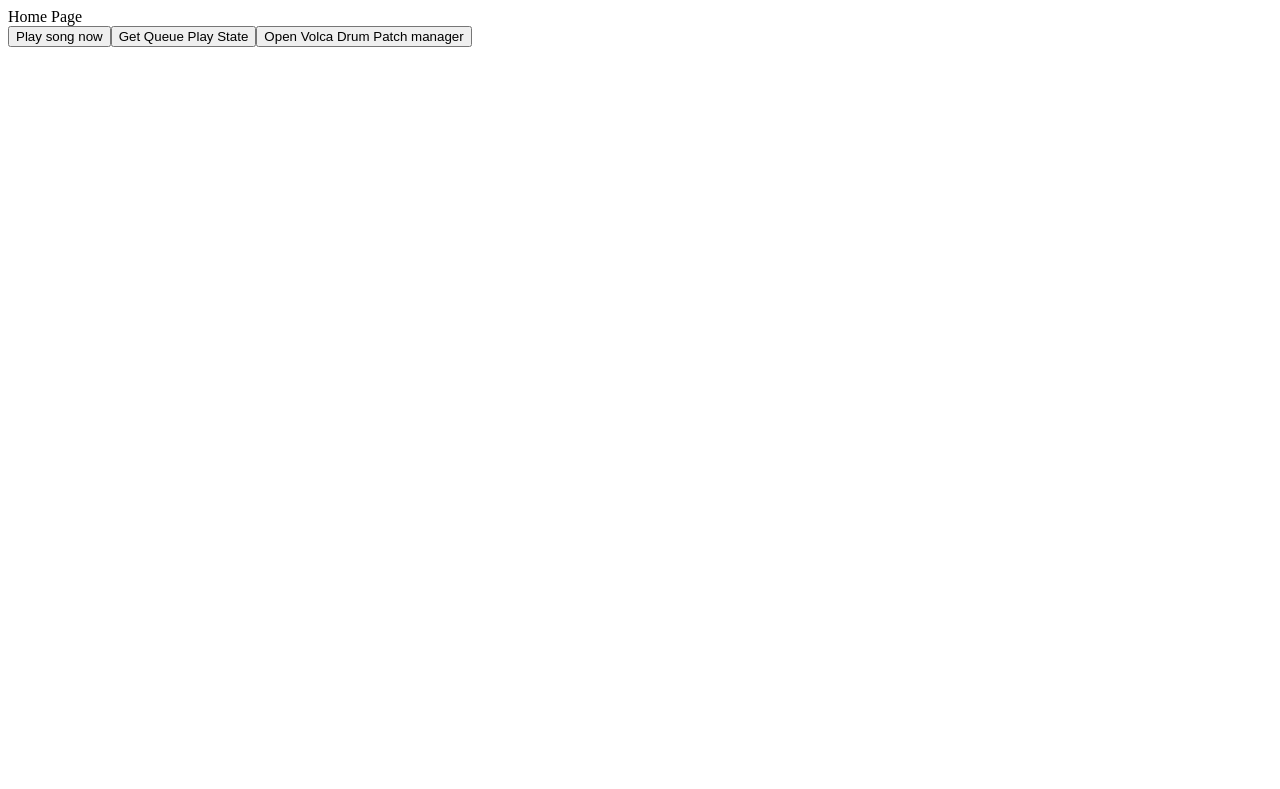
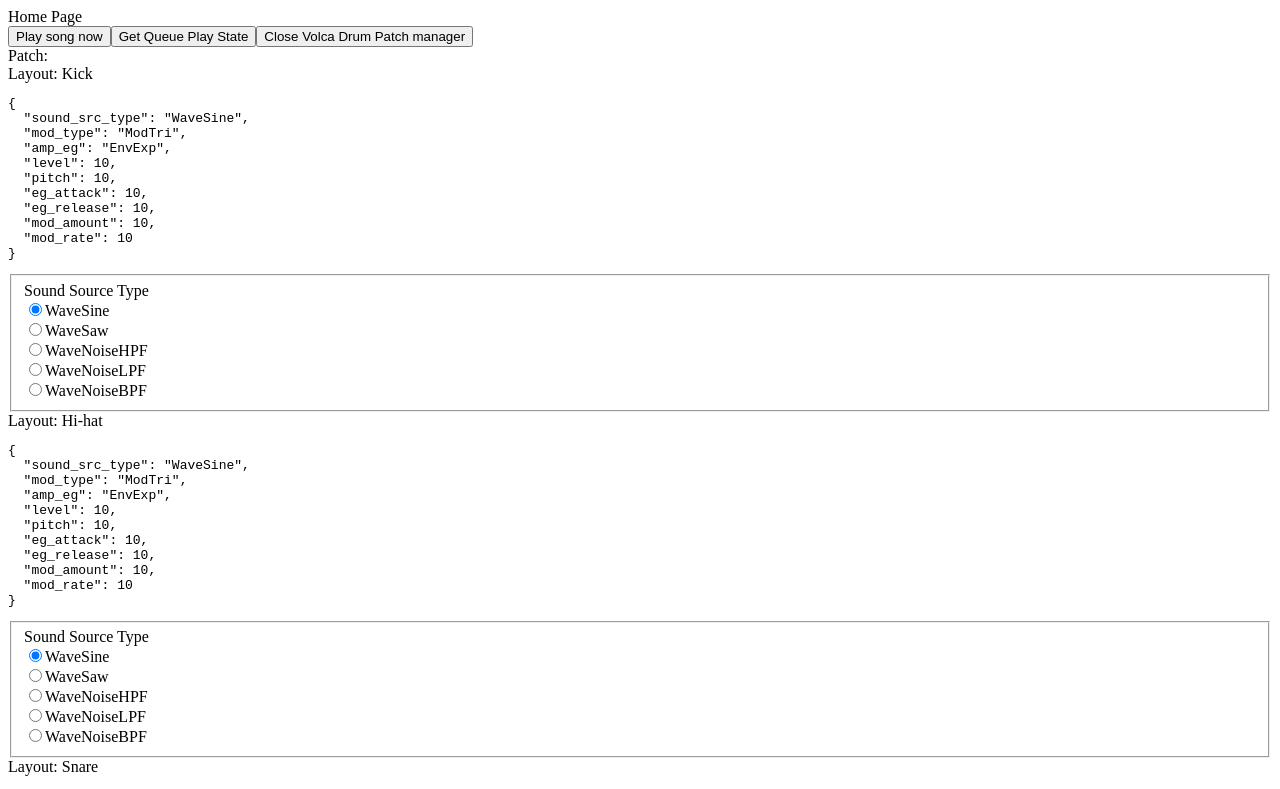
Before and after one commit to umbertoloria/digi-player-front, a React (Vite) app: page / in a window 1280 px wide. Shown: the top 789 px of the page. Built offline with nearby package versions, Linux system fonts and the light colour scheme; no server answers.

Commit message:
Volca Drum Patch Editor manages Sound Source Types

```diff
--- a/src/components/patch/VolcaDrumPatchLayoutEditor.tsx
+++ b/src/components/patch/VolcaDrumPatchLayoutEditor.tsx
@@ -1,5 +1,8 @@
 import { FC } from 'react'
-import { YamlPatchLayout } from '../../lib/volca_drum_patch.ts'
+import {
+  YamlPatchLayout,
+  YamlPatchLayoutSoundSrcType,
+} from '../../lib/volca_drum_patch.ts'
 
 export const VolcaDrumPatchLayoutEditor: FC<{
   title: string
@@ -9,9 +12,110 @@ export const VolcaDrumPatchLayoutEditor: FC<{
   return (
     <>
       <div>Layout: {title}</div>
+      <form>
+        <pre>{JSON.stringify(layout, null, 2)}</pre>
+        <fieldset>
+          <InputSoundSourceType
+            sourceSrcType={layout.sound_src_type}
+            setSourceSrcType={newValue => {
+              setLayout({
+                ...layout,
+                sound_src_type: newValue,
+              })
+            }}
+          />
+        </fieldset>
+      </form>
+    </>
+  )
+}
+
+const InputSoundSourceType: FC<{
+  sourceSrcType: YamlPatchLayoutSoundSrcType
+  setSourceSrcType: (sourceSrcType: YamlPatchLayoutSoundSrcType) => void
+}> = ({ sourceSrcType, setSourceSrcType }) => {
+  return (
+    <>
       <div>
-        <pre>{JSON.stringify(layout, null, 2)}</pre>
+        <label>Sound Source Type</label>
+        <div>
+          <RadioLabel
+            name='sound_source_type'
+            value='WaveSine'
+            label='WaveSine'
+            checked={sourceSrcType == 'WaveSine'}
+            onChecked={() => {
+              setSourceSrcType('WaveSine')
+            }}
+          />
+          <RadioLabel
+            name='sound_source_type'
+            value='WaveSaw'
+            label='WaveSaw'
+            checked={sourceSrcType == 'WaveSaw'}
+            onChecked={() => {
+              setSourceSrcType('WaveSaw')
+            }}
+          />
+          <RadioLabel
+            name='sound_source_type'
+            value='WaveNoiseHPF'
+            label='WaveNoiseHPF'
+            checked={sourceSrcType == 'WaveNoiseHPF'}
+            onChecked={() => {
+              setSourceSrcType('WaveNoiseHPF')
+            }}
+          />
+          <RadioLabel
+            name='sound_source_type'
+            value='WaveNoiseLPF'
+            label='WaveNoiseLPF'
+            checked={sourceSrcType == 'WaveNoiseLPF'}
+            onChecked={() => {
+              setSourceSrcType('WaveNoiseLPF')
+            }}
+          />
+          <RadioLabel
+            name='sound_source_type'
+            value='WaveNoiseBPF'
+            label='WaveNoiseBPF'
+            checked={sourceSrcType == 'WaveNoiseBPF'}
+            onChecked={() => {
+              setSourceSrcType('WaveNoiseBPF')
+            }}
+          />
+        </div>
       </div>
     </>
   )
 }
+
+const RadioLabel: FC<{
+  name: string
+  value: string
+  label: string
+  checked: boolean
+  onChecked: () => void
+}> = ({ name, value, label, checked, onChecked }) => {
+  return (
+    <>
+      <div>
+        <label>
+          <input
+            type='radio'
+            name={name}
+            value={value}
+            checked={checked}
+            onChange={event => {
+              const new_value = event.target.value
+              if (new_value === value) {
+                onChecked()
+              }
+            }}
+          />
+          <span>{label}</span>
+        </label>
+      </div>
+    </>
+  )
+}
--- a/src/pages/HomePage.tsx
+++ b/src/pages/HomePage.tsx
@@ -21,7 +21,7 @@ export default function HomePage() {
 const InnerPage: FC = () => {
   const { serverComm } = useServerCom()
 
-  const [isOpenPatchEditorDialog, setOpenPatchEditorDialog] = useState(false)
+  const [isOpenPatchEditorDialog, setOpenPatchEditorDialog] = useState(true)
 
   useEffect(() => {
     const listener: CustomEventFnType<
```
Also changed, not shown: src/components/patch/VolcaDrumPatchEditor.tsx (+12 -12 lines).
